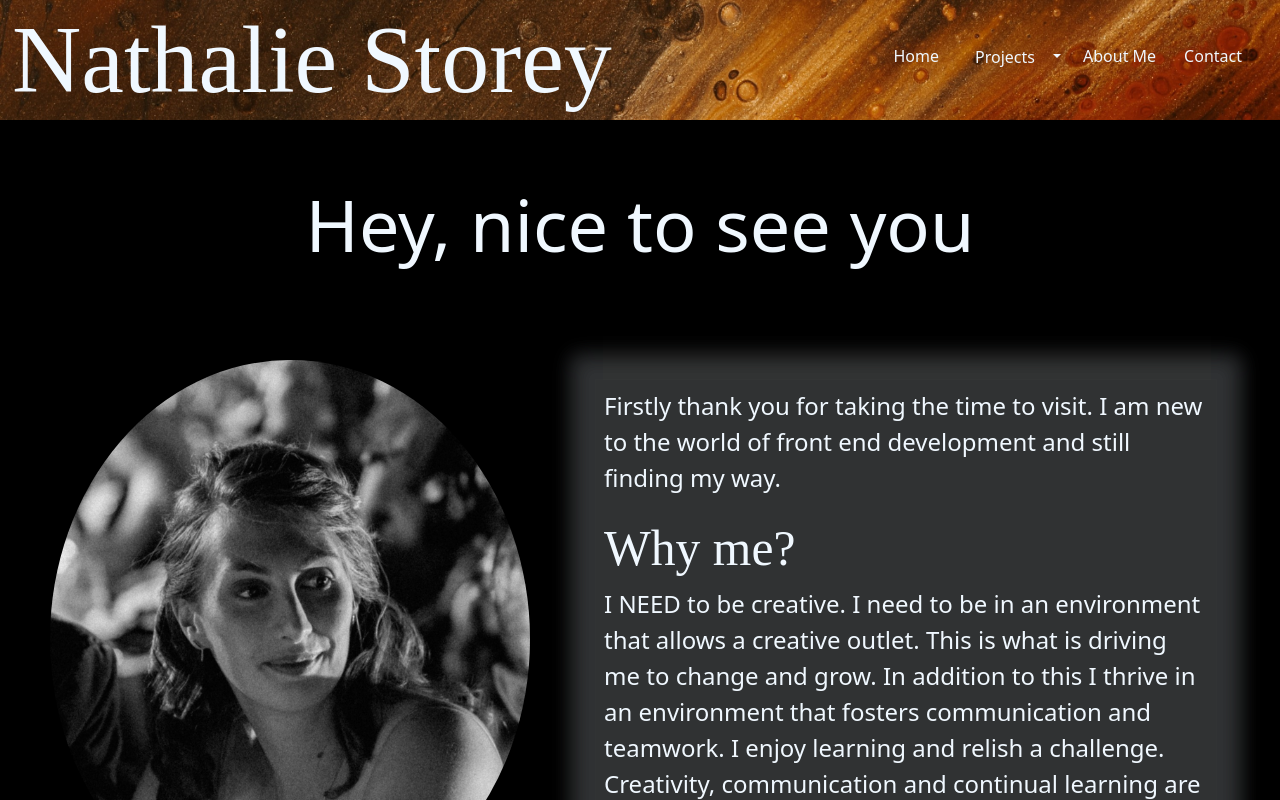
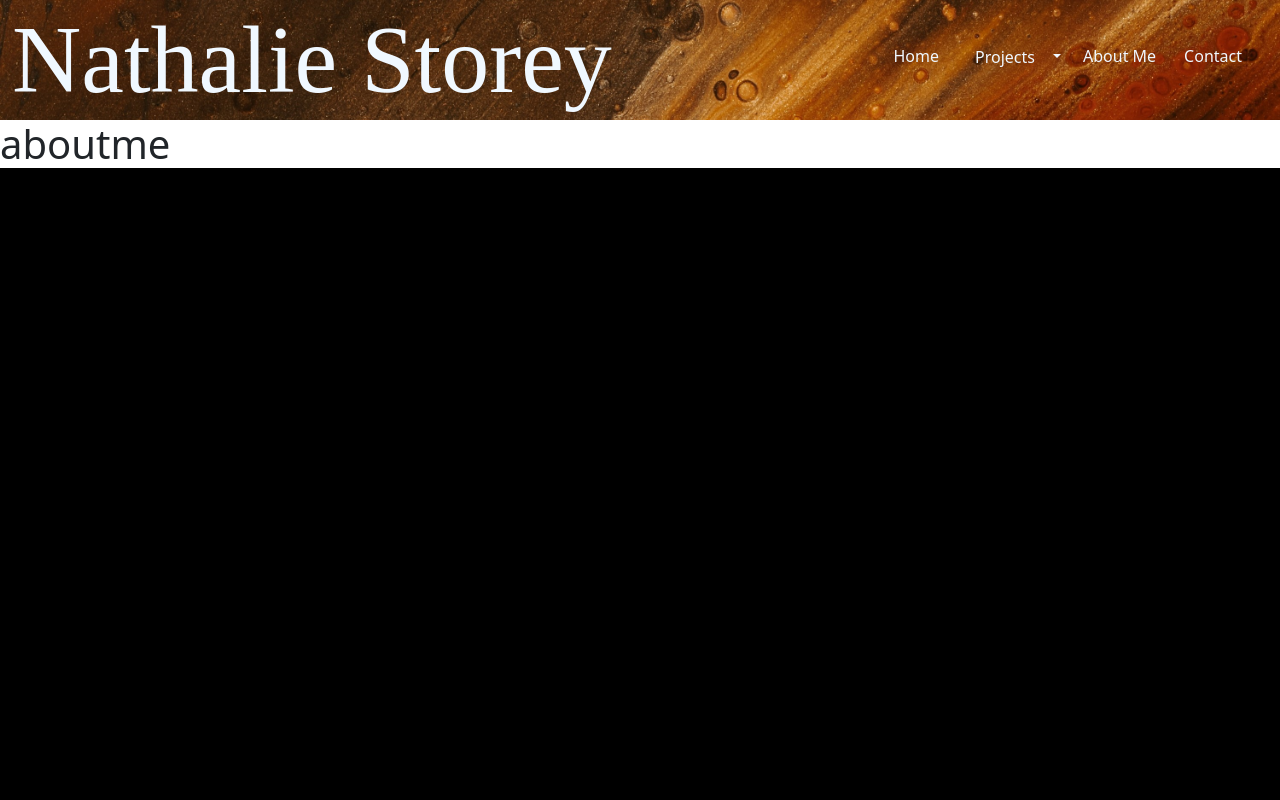
Before and after one commit to NCStorey/Portfolio, a React (Create React App) app: page /aboutme in a window 1280 px wide. Shown: the top 800 px of the page. Built offline with nearby package versions, Linux system fonts and the light colour scheme; a web font is replaced by a local one.

Commit message:
adding react router

```diff
--- a/package.json
+++ b/package.json
@@ -13,6 +13,7 @@
     "react": "^18.2.0",
     "react-bootstrap": "^2.7.2",
     "react-dom": "^18.2.0",
+    "react-router-dom": "^6.11.1",
     "react-scripts": "5.0.1",
     "web-vitals": "^2.1.4"
   },
--- a/src/App.js
+++ b/src/App.js
@@ -2,14 +2,26 @@ import React from 'react';
 import Navbar from './components/navbar/navbar';
 import './App.css'
 import Home from './pages/home/home';
+import { BrowserRouter as Router, Routes, Route} from "react-router-dom";
+import Contact from './pages/contact/contact';
+import AboutMe from './pages/aboutme/aboutme';
+import Gallery from './pages/gallery/gallery';
 
 
 
 function App() {
   return (
     <>
-      <Navbar />
-      <Home />
+      <Router>
+        <Navbar />
+
+        <Routes>
+          <Route path='/' element={<Home/>}/>
+          <Route path='/aboutme' element={<AboutMe/>}/>
+          <Route path='/contact' element={<Contact/>}/>
+          <Route path='/gallery' element={<Gallery/>}/>
+        </Routes>
+      </Router>
     </>
   );
 }
--- a/src/index.js
+++ b/src/index.js
@@ -1,6 +1,7 @@
 import React from 'react';
 import ReactDOM from 'react-dom/client';
 import App from './App';
+
 
 
 
--- a/src/pages/aboutme/aboutme.js
+++ b/src/pages/aboutme/aboutme.js
@@ -5,7 +5,7 @@ import React from 'react';
 function AboutMe() {
   return (
     <>
-
+      <h1>aboutme</h1>
     </>
   );
 }
--- a/src/pages/contact/contact.js
+++ b/src/pages/contact/contact.js
@@ -5,7 +5,7 @@ import React from 'react';
 function Contact() {
   return (
     <>
-
+      <h1>contact</h1>
     </>
   );
 }
--- a/src/pages/gallery/gallery.js
+++ b/src/pages/gallery/gallery.js
@@ -5,7 +5,7 @@ import React from 'react';
 function Gallery() {
   return (
     <>
-
+      <h1>Gallery</h1>
     </>
   );
 }
--- a/src/pages/home/home.css
+++ b/src/pages/home/home.css
@@ -64,6 +64,11 @@
     -0px -0px 20px 25px rgba(240, 248, 255, 0.11);
 }
 
+@media only screen and (max-width: 1000px){
+    .intro {margin-left: 4rem;}
+}
+
+
 .subtitle{
     font-family: 'Allison';
     font-size: 3.1rem;
```
Also changed, not shown: 1 other file (tests, documents, lock files or other folders).
